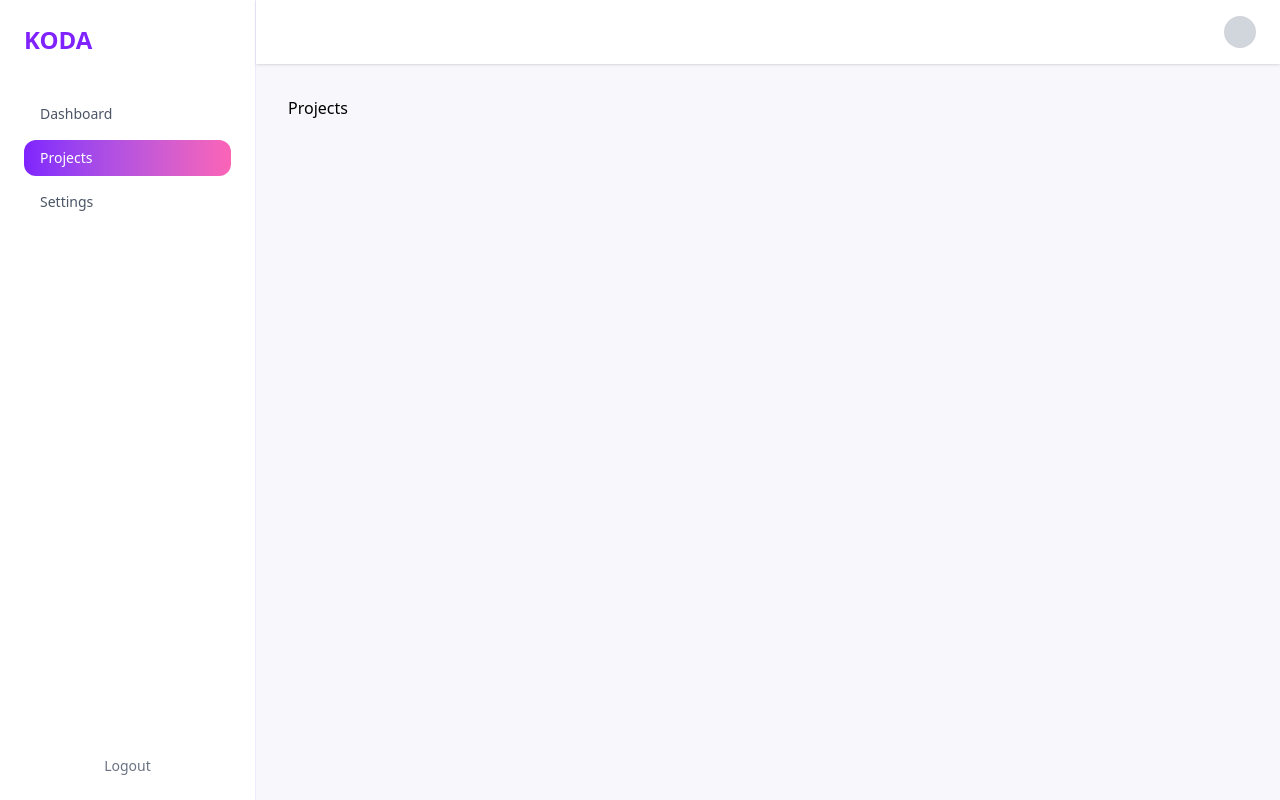
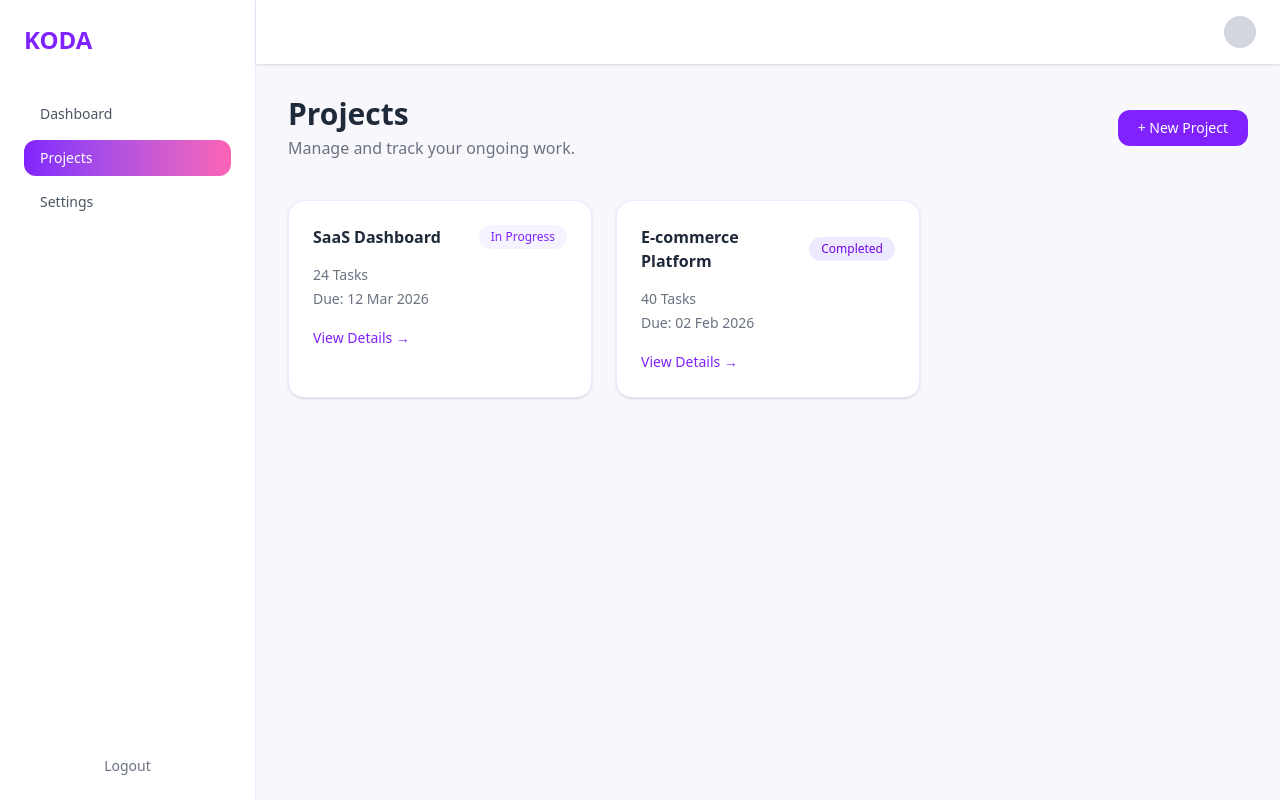
Before and after one commit to SouravDaroch/koda-dashboard, a Next.js app: page /dashboard/projects in a window 1280 px wide. Built offline with nearby package versions, Linux system fonts and the light colour scheme.

Commit message:
feat(projects): add projects page with reusable components and modal structure

```diff
--- /dev/null
+++ b/src/app/(dashboard)/dashboard/projects/components/NewProjectModal.tsx
@@ -0,0 +1,44 @@
+export default function NewProjectModal({
+  isOpen,
+  onClose,
+}: {
+  isOpen: boolean;
+  onClose: () => void;
+}) {
+  if (!isOpen) return null;
+
+  return (
+    <div className="fixed inset-0 bg-black/30 flex items-center justify-center z-50">
+      <div className="bg-white w-full max-w-md rounded-2xl p-6 shadow-xl space-y-5">
+        <h2 className="text-lg font-semibold text-gray-800">
+          Create New Project
+        </h2>
+
+        <input
+          type="text"
+          placeholder="Project Name"
+          className="w-full border border-violet-100 rounded-xl px-4 py-2 text-sm focus:outline-none focus:ring-2 focus:ring-violet-500"
+        />
+
+        <select className="w-full border border-violet-100 rounded-xl px-4 py-2 text-sm focus:outline-none focus:ring-2 focus:ring-violet-500">
+          <option>Planning</option>
+          <option>In Progress</option>
+          <option>Completed</option>
+        </select>
+
+        <div className="flex justify-end gap-3 pt-2">
+          <button
+            onClick={onClose}
+            className="text-sm text-gray-500 hover:text-gray-700"
+          >
+            Cancel
+          </button>
+
+          <button className="bg-linear-to-r from-violet-600 to-pink-400 text-white px-4 py-2 rounded-xl text-sm transition">
+            Create
+          </button>
+        </div>
+      </div>
+    </div>
+  );
+}
--- /dev/null
+++ b/src/app/(dashboard)/dashboard/projects/components/ProjectCard.tsx
@@ -0,0 +1,28 @@
+import { Project } from "../page";
+import StatusBadge from "./StatusBadge";
+
+export default function ProjectCard({
+  project,
+}: {
+  project: Project;
+}) {
+  return (
+    <div className="bg-white rounded-2xl p-6 border border-violet-100 shadow-sm hover:shadow-md transition space-y-4">
+      <div className="flex items-center justify-between">
+        <h3 className="font-semibold text-gray-800">
+          {project.name}
+        </h3>
+        <StatusBadge status={project.status} />
+      </div>
+
+      <div className="text-sm text-gray-500 space-y-1">
+        <p>{project.tasks} Tasks</p>
+        <p>Due: {project.dueDate}</p>
+      </div>
+
+      <button className="text-sm font-medium text-violet-600 hover:text-violet-700 transition">
+        View Details →
+      </button>
+    </div>
+  );
+}
--- /dev/null
+++ b/src/app/(dashboard)/dashboard/projects/components/StatusBadge.tsx
@@ -0,0 +1,28 @@
+export default function StatusBadge({
+  status,
+}: {
+  status: "Planning" | "In Progress" | "Completed";
+}) {
+  const base =
+    "px-3 py-1 text-xs rounded-full font-medium";
+
+  if (status === "Completed")
+    return (
+      <span className={`${base} bg-violet-100 text-violet-700`}>
+        {status}
+      </span>
+    );
+
+  if (status === "In Progress")
+    return (
+      <span className={`${base} bg-violet-50 text-violet-600`}>
+        {status}
+      </span>
+    );
+
+  return (
+    <span className={`${base} bg-gray-100 text-gray-600`}>
+      {status}
+    </span>
+  );
+}
--- a/src/app/(dashboard)/dashboard/projects/page.tsx
+++ b/src/app/(dashboard)/dashboard/projects/page.tsx
@@ -1,3 +1,67 @@
-export default function Projects (){
-    return <div>Projects</div>
+"use client";
+
+import { useState } from "react";
+import ProjectCard from "./components/ProjectCard";
+import NewProjectModal from "./components/NewProjectModal"
+
+export interface Project {
+  id: string;
+  name: string;
+  status: "Planning" | "In Progress" | "Completed";
+  tasks: number;
+  dueDate: string;
 }
+
+export default function ProjectsPage() {
+  const [isOpen, setIsOpen] = useState(false);
+
+  const projects: Project[] = [
+    {
+      id: "1",
+      name: "SaaS Dashboard",
+      status: "In Progress",
+      tasks: 24,
+      dueDate: "12 Mar 2026",
+    },
+    {
+      id: "2",
+      name: "E-commerce Platform",
+      status: "Completed",
+      tasks: 40,
+      dueDate: "02 Feb 2026",
+    },
+  ];
+
+  return (
+    <div className="space-y-10">
+      <div className="flex items-center justify-between">
+        <div>
+          <h1 className="text-3xl font-bold text-gray-800">
+            Projects
+          </h1>
+          <p className="text-gray-500 mt-1">
+            Manage and track your ongoing work.
+          </p>
+        </div>
+
+        <button
+          onClick={() => setIsOpen(true)}
+          className="bg-violet-600 text-white px-5 py-2 rounded-xl text-sm font-medium hover:bg-violet-700 transition"
+        >
+          + New Project
+        </button>
+      </div>
+
+      <div className="grid gap-6 sm:grid-cols-2 lg:grid-cols-3">
+        {projects.map((project) => (
+          <ProjectCard key={project.id} project={project} />
+        ))}
+      </div>
+
+      <NewProjectModal
+        isOpen={isOpen}
+        onClose={() => setIsOpen(false)}
+      />
+    </div>
+  );
+}
```
